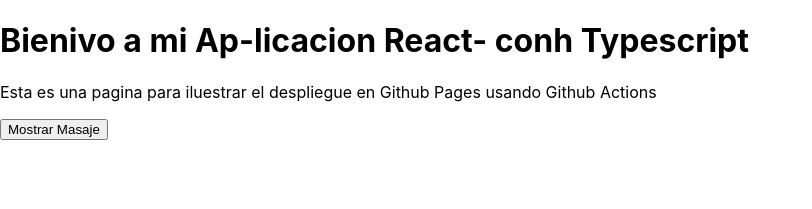
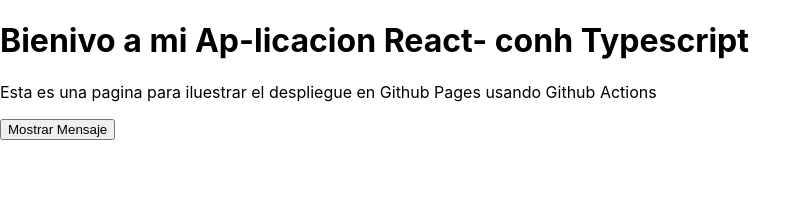
Before and after one commit to gauris26/test-deploy-app-nov-2025, a React (Create React App) app: page / in a window 1280 px wide. Shown: the top 209 px of the page, without its empty margins (0-812 px from the left). Built offline with nearby package versions, Linux system fonts and the light colour scheme.

Commit message:
Fix button Mostrar Mensaje

```diff
--- a/src/App.tsx
+++ b/src/App.tsx
@@ -12,7 +12,7 @@
         <p>Esta es una pagina para iluestrar el despliegue en Github Pages usando Github Actions</p>
 
         <button onClick={toggleMessage}>
-          {showMessage ? "Ocultar Mensaje" : "Mostrar Masaje"}
+          {showMessage ? "Ocultar Mensaje" : "Mostrar Mensaje"}
         </button>
         {
           showMessage  && (
```
